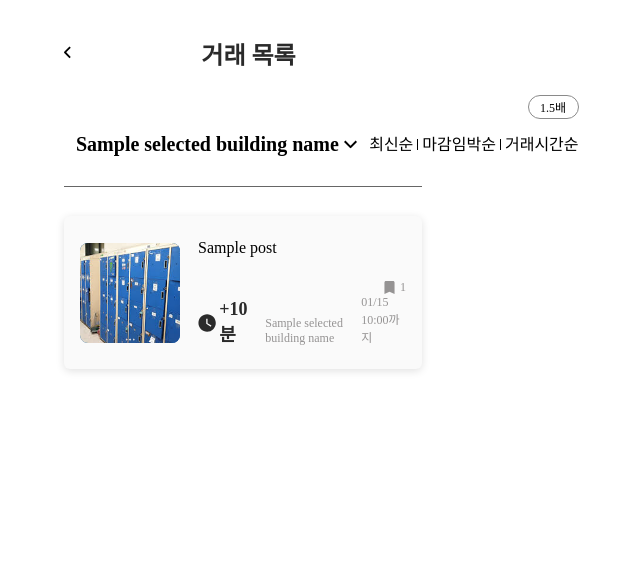
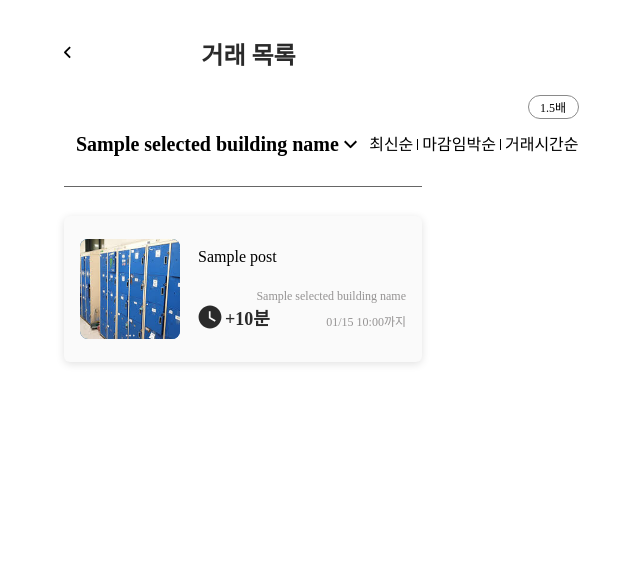
Before and after one commit to LikeLion-at-DGU/2025-simba-5-Tickitaka, a Django app: template posts/templates/posts/post_list.html in a window 1280 px wide. Shown: the top 586 px of the page, without its empty margins (397-1037 px from the left). Run offline with Django 5.2, Linux system fonts and the light colour scheme; tables that the repository leaves empty hold one stand-in row (values such as "Sample post"); the template is opened without the code that fills it: values that come from a table or form of the project are taken from there, most other values are stand-ins (such as "Sample title", 1, 10 or a date in 2020).

Commit message:
Feat:post_list.html

```diff
--- a/posts/templates/posts/post_list.html
+++ b/posts/templates/posts/post_list.html
@@ -58,15 +58,7 @@
                 <div class="post-item_sy">
                     <h2 class="post-title_sy">{{ post.title }}</h2>
                     <div class="post-first-info_sy">
-                        <div class="post-liked_sy">
-                            <svg width="10" height="13" viewBox="0 0 10 13" fill="none"
-                                xmlns="http://www.w3.org/2000/svg">
-                                <path
-                                    d="M0.625 12.125V2.125C0.625 1.78125 0.7475 1.48708 0.9925 1.2425C1.2375 0.997917 1.53167 0.875417 1.875 0.875H8.125C8.46875 0.875 8.76313 0.9975 9.00813 1.2425C9.25313 1.4875 9.37542 1.78167 9.375 2.125V12.125L5 10.25L0.625 12.125Z"
-                                    fill="#959393" />
-                            </svg>
-                            <p class="post-liked-count_sy">{{ post.saved_count }}</p>
-                        </div>
+                            <div class="post-location_sy">{{ selected_building_name }}</div>
                         <div class="post-second-info-sy">
                             <div class="post-time_sy">
                                 <svg class="{% if post.burning == 1 %}boosted-icon_sy{% endif %}" width="21" height="20" viewBox="0 0 21 20" fill="none"
@@ -79,7 +71,6 @@
                                     +{{ post.amounts }}분
                                 </p>
                             </div>
-                            <div class="post-location_sy">{{ selected_building_name }}</div>
                             <div class="post-deadline_sy">{{ post.deadline|date:"m/d H:i" }}까지</div>
                         </div>
                     </div>
--- a/project/static/css/post_list.css
+++ b/project/static/css/post_list.css
@@ -234,7 +234,7 @@
     align-items: flex-end;
     align-self: stretch;
 }
-
+/*
 .post-liked_sy svg {
     width: 15px;
     height: 15px;
@@ -252,13 +252,13 @@
     gap:3px;
     align-items: center;
 }
+*/
 
 .post-second-info-sy {
     display: flex;
-    justify-content: center;
     align-items: flex-end;
-    gap: 12px;
     align-self: stretch;
+    justify-content: space-between;
 }
 .post-time_sy {
     display: flex;
```
